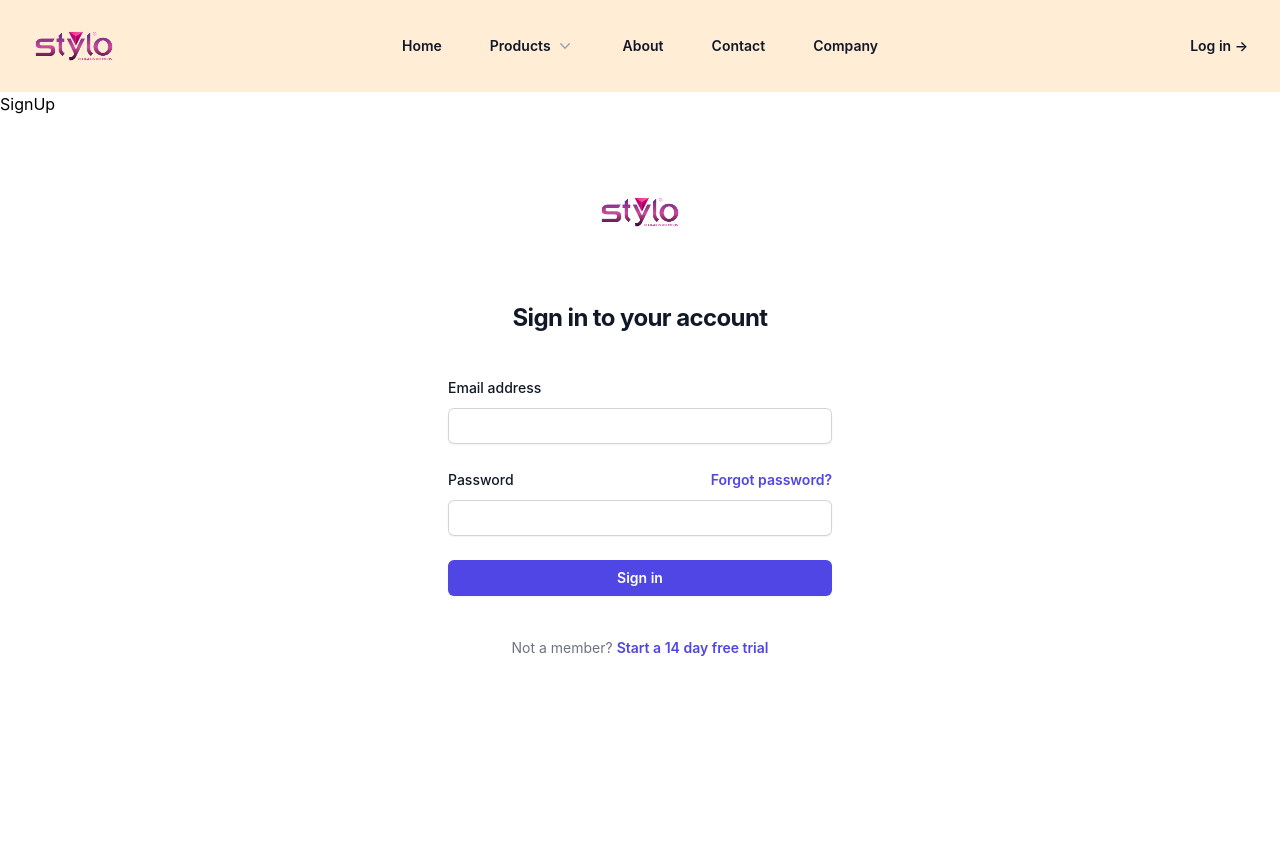
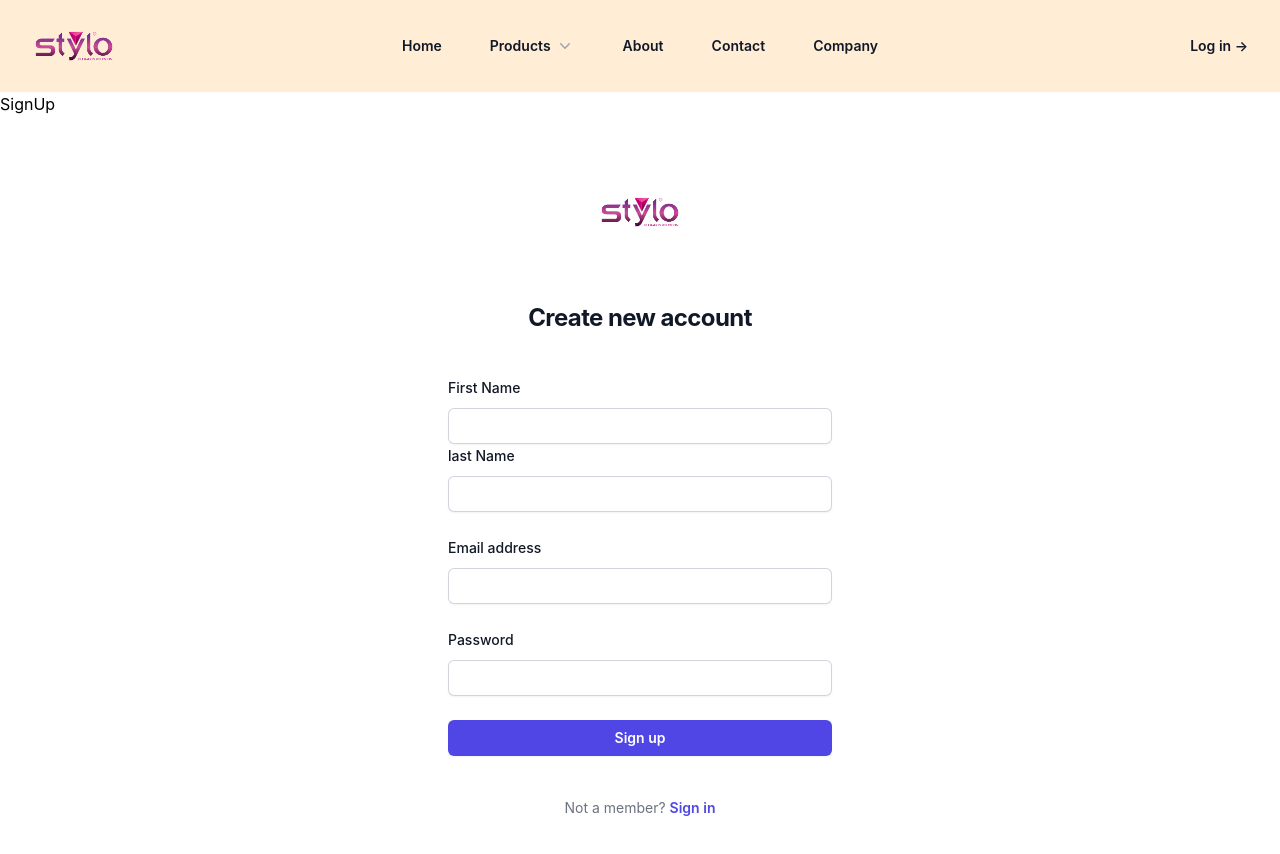
Before and after one commit to ashrafali2000/full-stack-ecommerce-frontend-1, a React (Create React App) app: page /signup in a window 1280 px wide. Shown: the top 854 px of the page. Before the commit the page ends 800 px from the top, so only its background shows below. Built offline with nearby package versions, Linux system fonts and the light colour scheme.

Commit message:
update form component

```diff
--- a/src/component/form/index.js
+++ b/src/component/form/index.js
@@ -1,8 +1,57 @@
 import logo from "../../images/stylo logo.png"
-export default function Form({signIn}) {
+import { useRef, useState } from "react"
+import { Alert , Space, Button} from "antd"
+import axios from "../../axios/index"
+
+export default function Form({signUp, signUpHandler , signInHandler}) {
+    const [loggedIn, setLoggedIn] = useState("");
+    const [signup, setSignUp] = useState("");
+    const emailRef = useRef()
+    const passwordRef = useRef()
+    const firstNameRef = useRef()
+    const lastNameRef = useRef()
+
+    const onSubmitHandler = (event) => {
+        event.preventDefault();
+        const email = emailRef.current.value;
+        const password = passwordRef.current.value;
+        if(!signUp){
+        //  return signInHandler(email, password);
+      return  axios.post("/login",{
+            email, password
+        }).then(response => setLoggedIn(response.data)).catch(err => console.log(err))
+
+        }
+        const firstName = firstNameRef.current.value;
+        const lastName = lastNameRef.current.value;
+        // signUpHandler(firstName, lastName, email, password)
+        axios.post("/signup",{
+            firstName, lastName, email, password
+        }).then(response => setSignUp(response.data)).catch(err => console.log(err))
+
+    }
+
+
     return (
       <>
         <div className="flex min-h-full flex-1 flex-col justify-center px-6 py-12 lg:px-8">
+            {/* alert after sigin */}
+      {loggedIn ? <Alert
+      message={loggedIn}
+      type="success"
+      showIcon
+
+    className="absolute lg:w-1/4  md:w-2/6  w-4/6 ml-auto mr-auto top-0 left-0 right-0"
+      closable
+    /> :  ""}
+      {signup ? <Alert
+      message={signup}
+      type="success"
+
+    className="absolute lg:w-1/4  md:w-2/6 w-4/6 ml-auto mr-auto top-0 left-0 right-0"
+      showIcon
+      closable
+    /> :  ""}
           <div className="sm:mx-auto sm:w-full sm:max-w-sm">
             <img
               className="mx-auto h-24 w-auto"
@@ -10,12 +59,51 @@ export default function Form({signIn}) {
               alt="Your Company"
             />
             <h2 className="mt-10 text-center text-2xl font-bold leading-9 tracking-tight text-gray-900">
-              Sign in to your account
+          {signUp?"Create new account" :  "Sign in to your account"}
             </h2>
           </div>
 
           <div className="mt-10 sm:mx-auto sm:w-full sm:max-w-sm">
-            <form className="space-y-6" action="#" method="POST">
+            <form className="space-y-6"  onSubmit={onSubmitHandler} >
+              {signUp ? <div>
+                <div>
+                <div className="flex items-center justify-between">
+                  <label htmlFor="First Name" className="block text-sm font-medium leading-6 text-gray-900">
+                    First Name
+                  </label>
+                </div>
+                <div className="mt-2">
+                  <input
+                    id="First Name"
+                    name="First Name"
+                    type="text"
+                    ref={firstNameRef}
+                    autoComplete="First Name"
+                    required
+                    className="block w-full rounded-md border-0 py-1.5 text-gray-900 shadow-sm ring-1 ring-inset ring-gray-300 placeholder:text-gray-400 focus:ring-2 focus:ring-inset focus:ring-indigo-600 sm:text-sm sm:leading-6"
+                  />
+                </div>
+              </div>
+                <div>
+                <div className="flex items-center justify-between">
+                  <label htmlFor="last Name" className="block text-sm font-medium leading-6 text-gray-900">
+                    last Name
+                  </label>
+                  </div>
+                <div className="mt-2">
+                  <input
+                    id="last Name"
+                    name="last Name"
+                    type="text"
+                    ref={lastNameRef}
+                    autoComplete="last Name"
+                    required
+                    className="block w-full rounded-md border-0 py-1.5 text-gray-900 shadow-sm ring-1 ring-inset ring-gray-300 placeholder:text-gray-400 focus:ring-2 focus:ring-inset focus:ring-indigo-600 sm:text-sm sm:leading-6"
+                  />
+                </div>
+              </div>
+              </div> :""}
+
               <div>
                 <label htmlFor="email" className="block text-sm font-medium leading-6 text-gray-900">
                   Email address
@@ -25,6 +113,7 @@ export default function Form({signIn}) {
                     id="email"
                     name="email"
                     type="email"
+                    ref={emailRef}
                     autoComplete="email"
                     required
                     className="block w-full rounded-md border-0 py-1.5 text-gray-900 shadow-sm ring-1 ring-inset ring-gray-300 placeholder:text-gray-400 focus:ring-2 focus:ring-inset focus:ring-indigo-600 sm:text-sm sm:leading-6"
@@ -37,17 +126,18 @@ export default function Form({signIn}) {
                   <label htmlFor="password" className="block text-sm font-medium leading-6 text-gray-900">
                     Password
                   </label>
-                  <div className="text-sm">
+                {!signUp ? <div className="text-sm">
                     <a href="#" className="font-semibold text-indigo-600 hover:text-indigo-500">
                       Forgot password?
                     </a>
-                  </div>
+                  </div> :""}
                 </div>
                 <div className="mt-2">
                   <input
                     id="password"
                     name="password"
                     type="password"
+                    ref={passwordRef}
                     autoComplete="current-password"
                     required
                     className="block w-full rounded-md border-0 py-1.5 text-gray-900 shadow-sm ring-1 ring-inset ring-gray-300 placeholder:text-gray-400 focus:ring-2 focus:ring-inset focus:ring-indigo-600 sm:text-sm sm:leading-6"
@@ -60,18 +150,21 @@ export default function Form({signIn}) {
                   type="submit"
                   className="flex w-full justify-center rounded-md bg-indigo-600 px-3 py-1.5 text-sm font-semibold leading-6 text-white shadow-sm hover:bg-indigo-500 focus-visible:outline focus-visible:outline-2 focus-visible:outline-offset-2 focus-visible:outline-indigo-600"
                 >
-                  Sign in
+                {!signUp ? " Sign in" : "Sign up"}
                 </button>
               </div>
             </form>
 
             <p className="mt-10 text-center text-sm text-gray-500">
               Not a member?{' '}
-              <a href="#" className="font-semibold leading-6 text-indigo-600 hover:text-indigo-500">
-                Start a 14 day free trial
-              </a>
+             {!signUp ? <a href="/signup" className="font-semibold leading-6 text-indigo-600 hover:text-indigo-500">
+                Sign up
+              </a> : <a href="/signin" className="font-semibold leading-6 text-indigo-600 hover:text-indigo-500">
+                Sign in
+              </a>}
             </p>
           </div>
+
         </div>
       </>
     )
--- a/src/pages/signUp/index.js
+++ b/src/pages/signUp/index.js
@@ -5,7 +5,7 @@ const SignUp = () => {
   return (
     <div>
         <div>SignUp</div>
-        <Form SignUp ></Form>
+        <Form signUp ></Form>
 
     </div>
   )
```
